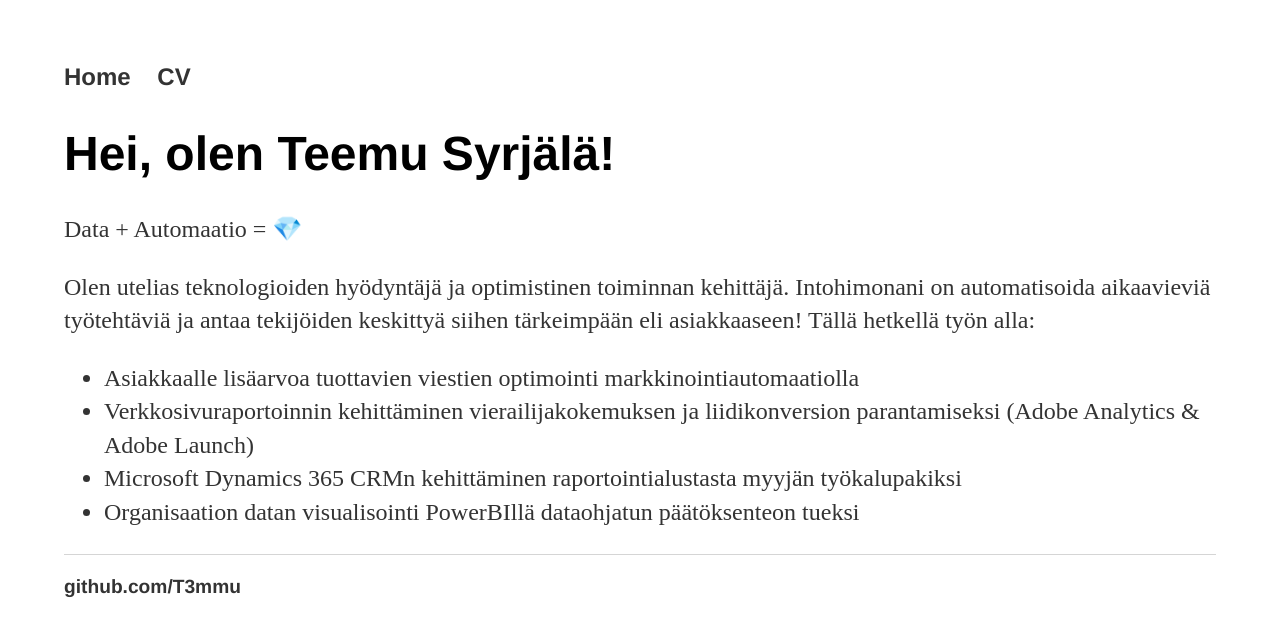
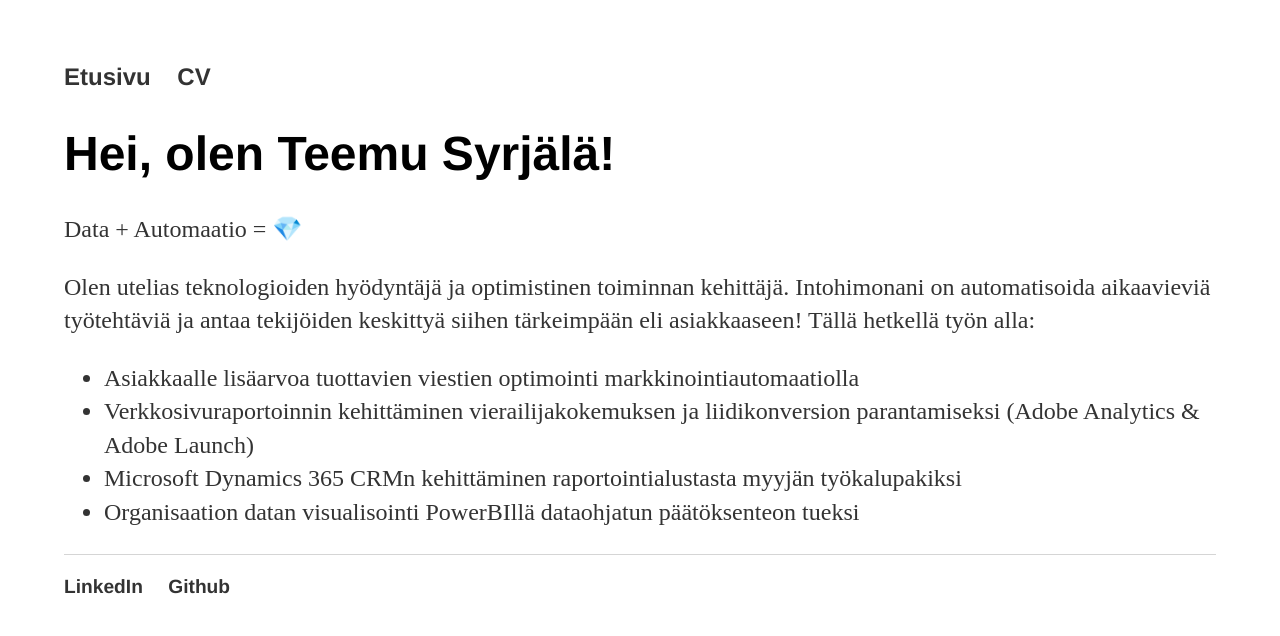
Before and after one commit to T3mmu/t3mmu.github.io, a Jekyll site: the page built from index.html, in a window 1280 px wide. Shown: the top 636 px of the page. Built offline with Jekyll 4.4.1, drawn with Linux system fonts in a browser that asks for light colours.

Commit message:
Update default.html

```diff
--- a/_layouts/default.html
+++ b/_layouts/default.html
@@ -13,7 +13,7 @@
 		<body>
 			<nav>
 	    		<ul>
-	        		<li><a href="/">Home</a></li>
+	        		<li><a href="/">Etusivu</a></li>
 		        	<!-- <li><a href="/about">About</a></li> -->
 	        		<li><a href="/cv">CV</a></li>
 	        		<!-- <li><a href="/blog">Blog</a></li> -->
@@ -26,7 +26,8 @@
 			</div><!-- /.container -->
 			<footer>
 	    		<ul>
-	        		<li><a href="https://github.com/T3mmu">github.com/T3mmu</a></li>
+	        		<li><a href="https://www.linkedin.com/in/teemusyrjala">LinkedIn</a></li>
+				<li><a href="https://github.com/T3mmu">Github</a></li>
 				</ul>
 			</footer>
 		</body>
```
